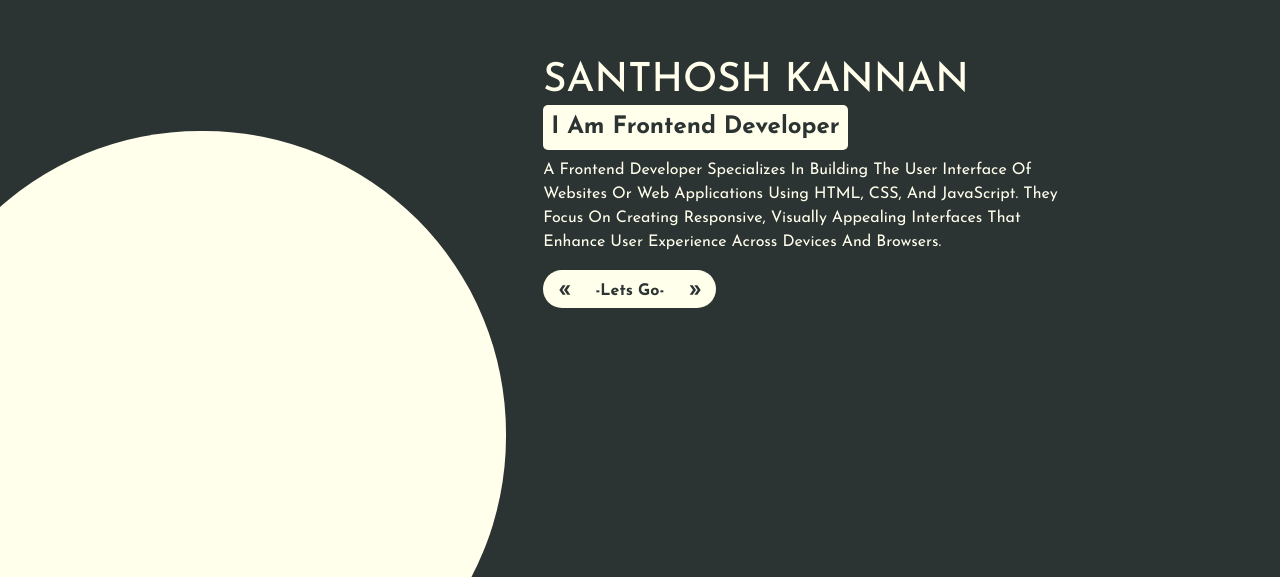
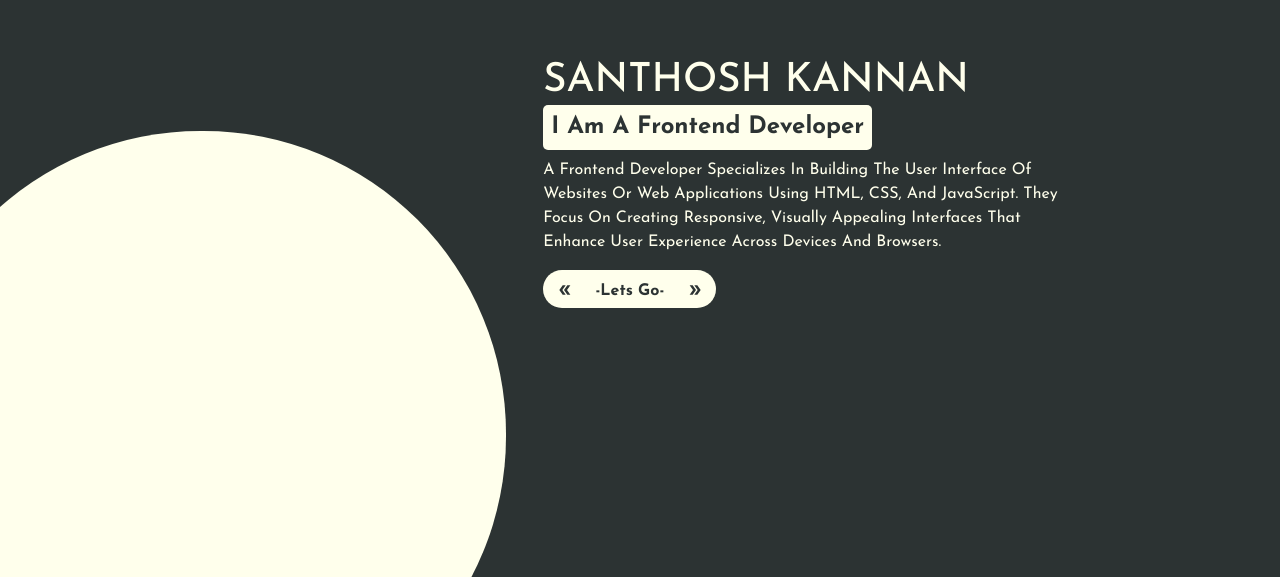
Before and after one commit to Santhosh10661/Portfolio, a React (Create React App) app: page / in a window 1280 px wide. Shown: the part 223-800 px from the top of the page. Built offline with nearby package versions, Linux system fonts and the light colour scheme.

Commit message:
package json

```diff
--- a/package.json
+++ b/package.json
@@ -1,4 +1,5 @@
 {
+  "homepage": "https://Santhosh10661.github.io/Portfolio",
   "name": "santhosh-portfolio",
   "version": "0.1.0",
   "private": true,
@@ -16,6 +17,8 @@
     "web-vitals": "^2.1.4"
   },
   "scripts": {
+    "Predeploy": "npm run build",
+    "Deploy": "gh-page -d build",
     "start": "react-scripts start",
     "build": "react-scripts build",
     "test": "react-scripts test",
--- a/src/Home.js
+++ b/src/Home.js
@@ -34,7 +34,7 @@ function Home() {
             borderRadius: "5px",
           }}
         >
-          i am frontend developer
+          i am a frontend developer
         </h4>
         <p className=" text-capitalize">
           A frontend developer specializes in building the user interface of
```
